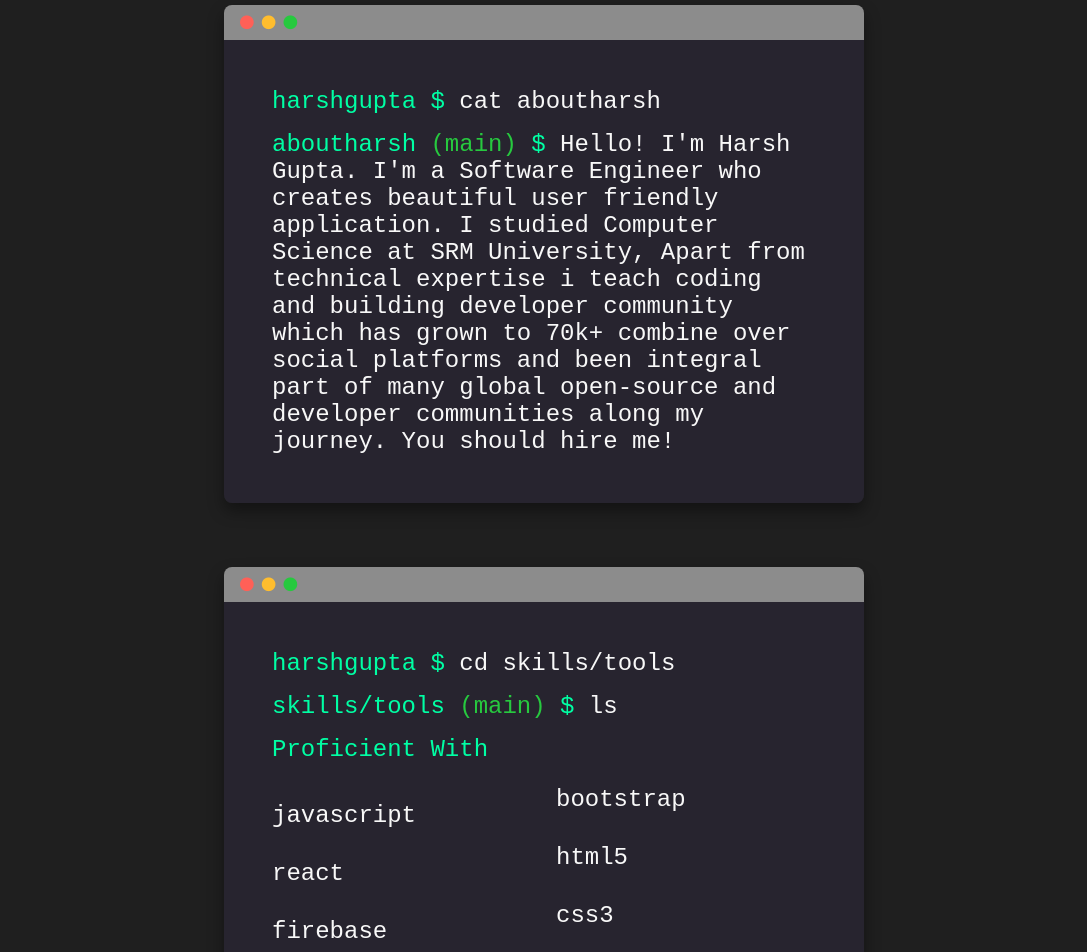
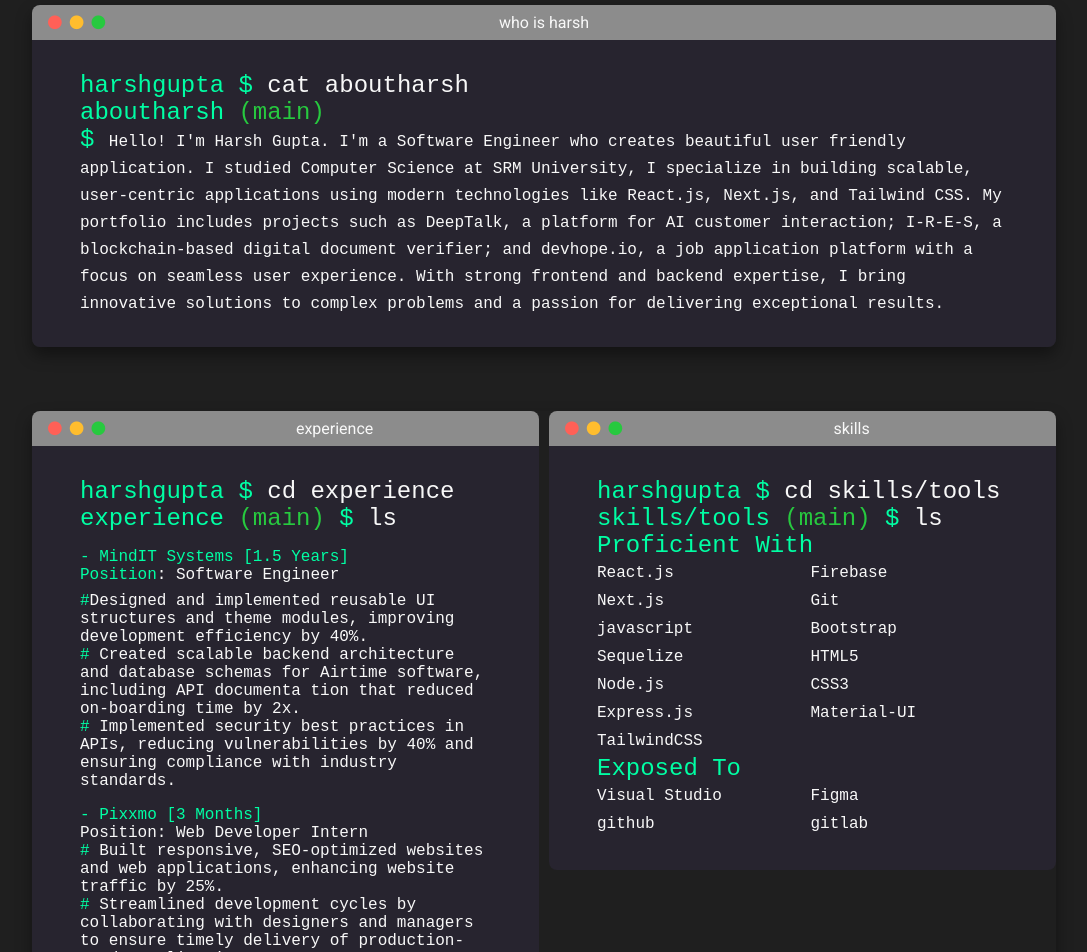
Before and after one commit to harshgupta20/me, a React (Create React App) app: page /about in a window 1280 px wide. Shown: the part 100-1052 px from the top of the page, without its empty margins (96-1183 px from the left). Built offline with nearby package versions, Linux system fonts and the light colour scheme; the HTML template or start-up script is replaced by a standard one.

Commit message:
skills and experience

```diff
--- a/src/components/about/About.js
+++ b/src/components/about/About.js
@@ -1,8 +1,9 @@
 import React from 'react';
 import Style from './About.module.scss';
 import Terminal from "./Terminal";
-import {Box} from "@mui/material";
-import {info} from "../../info/Info";
+import { Box } from "@mui/material";
+import { info } from "../../info/Info";
+import classNames from 'classnames';
 
 
 export default function About() {
@@ -10,39 +11,69 @@ export default function About() {
 
     function aboutMeText() {
         return <>
-            <p><span style={{color: info.baseColor}}>{firstName}{info.lastName.toLowerCase()} $</span> cat
+            <p><span style={{ color: info.baseColor }}>{firstName}{info.lastName.toLowerCase()} $</span> cat
                 about{firstName} </p>
-            <p><span style={{color: info.baseColor}}>about{firstName} <span
-                className={Style.green}>(main)</span> $ </span>
-                {info.bio}
+            <p><span style={{ color: info.baseColor }}>about{firstName} <span
+                className={Style.green}>(main)</span> <br/>$ </span>
+                <span style={{ fontSize: '1rem' }}>{info.bio}</span>
             </p>
         </>;
     }
 
     function skillsText() {
         return <>
-            <p><span style={{color: info.baseColor}}>{firstName}{info.lastName.toLowerCase()} $</span> cd skills/tools
+            <p><span style={{ color: info.baseColor }}>{firstName}{info.lastName.toLowerCase()} $</span> cd skills/tools
             </p>
-            <p><span style={{color: info.baseColor}}>skills/tools <span
+            <p><span style={{ color: info.baseColor }}>skills/tools <span
                 className={Style.green}>(main)</span> $</span> ls</p>
-            <p style={{color: info.baseColor}}> Proficient With</p>
-            <ul className={Style.skills}>
+            <p style={{ color: info.baseColor }}> Proficient With</p>
+            <ul style={{ fontSize: '1rem' }} className={Style.skills}>
                 {info.skills.proficientWith.map((proficiency, index) => <li key={index}>{proficiency}</li>)}
             </ul>
-            <p style={{color: info.baseColor}}> Exposed To</p>
-            <ul className={Style.skills}>
+            <p style={{ color: info.baseColor }}> Exposed To</p>
+            <ul style={{ fontSize: '1rem' }} className={Style.skills}>
                 {info.skills.exposedTo.map((skill, index) => <li key={index}>{skill}</li>)}
             </ul>
+        </>;
+    }
+    function experienceText() {
+        return <>
+            <p><span style={{ color: info.baseColor }}>{firstName}{info.lastName.toLowerCase()} $</span> cd
+                experience</p>
+                <p>
+                    <span style={{ color: info.baseColor }}>experience <span
+                        className={Style.green}>(main)</span> $</span> ls
+                </p>
+                <p style={{ color: info.baseColor, fontSize: '1rem', marginTop: '1rem' }}>- MindIT Systems [1.5 Years]</p>
+                <p style={{ fontSize: '1rem' }}><span style={{color: info.baseColor}}>Position</span>: Software Engineer</p>
+                <ul style={{ fontSize: '1rem', marginTop: '.5rem' }}>
+                        <li><span style={{color: info.baseColor}}>#</span>Designed and implemented reusable UI structures and theme modules, improving development efficiency by
+                        40%.</li>
+                        <li><span style={{color: info.baseColor}}>#</span> Created scalable backend architecture and database schemas for Airtime software, including API documenta
+                        tion that reduced on-boarding time by 2x.</li>
+                        <li><span style={{color: info.baseColor}}>#</span> Implemented security best practices in APIs, reducing vulnerabilities by 40% and ensuring compliance with
+                        industry standards.</li>
+                </ul>
+
+                <p style={{ color: info.baseColor, fontSize: '1rem', marginTop: '1rem' }}>- Pixxmo [3 Months]</p>
+                <p style={{ fontSize: '1rem' }}>Position: Web Developer Intern</p>
+                <ul style={{ fontSize: '1rem' }}>
+                        <li><span style={{color: info.baseColor}}>#</span> Built responsive, SEO-optimized websites and web applications, enhancing website traffic by 25%.</li>
+                        <li><span style={{color: info.baseColor}}>#</span> Streamlined development cycles by collaborating with designers and managers to ensure timely delivery of
+                        production-ready applications.</li>
+                        <li><span style={{color: info.baseColor}}>#</span> Developed reusable UI components, reducing development time for future projects by 40%.</li>
+                </ul>
+
         </>;
     }
 
     function miscText() {
         return <>
-            <p><span style={{color: info.baseColor}}>{firstName}{info.lastName.toLowerCase()} $</span> cd
+            <p><span style={{ color: info.baseColor }}>{firstName}{info.lastName.toLowerCase()} $</span> cd
                 hobbies/interests</p>
-            <p><span style={{color: info.baseColor}}>hobbies/interests <span
+            <p><span style={{ color: info.baseColor }}>hobbies/interests <span
                 className={Style.green}>(main)</span> $</span> ls</p>
-            <ul>
+            <ul style={{ fontSize: '1rem' }}>
                 {info.hobbies.map((hobby, index) => (
                     <li key={index}><Box component={'span'} mr={'1rem'}>{hobby.emoji}</Box>{hobby.label}</li>
                 ))}
@@ -51,10 +82,27 @@ export default function About() {
     }
 
     return (
-        <Box display={'flex'} flexDirection={'column'} alignItems={'center'} mt={'3rem'}>
-            <Terminal text={aboutMeText()}/>
-            <Terminal text={skillsText()}/>
-            <Terminal text={miscText()}/>
+        <Box width={'100%'} display={'flex'} flexDirection={'column'} alignItems={'center'} mt={'3rem'}>
+            <Box component={'section'} className={classNames(Style.terminal, Style.shadowed)}
+                width={{ xs: '90%', md: '80%' }} borderRadius={'0.5rem'} mb={'4rem'}>
+
+                <Terminal text={aboutMeText()} title={'who is harsh'} />
+            </Box>
+            <Box display={"flex"} flexDirection={{ xs: 'column', md: 'row' }} gap={"10px"} component={'section'} className={classNames(Style.terminal, Style.shadowed)}
+                width={{ xs: '90%', md: '80%' }} borderRadius={'0.5rem'} mb={'4rem'}>
+                <Box width={{ xs: '100%', md: '50%' }}>
+                    <Terminal text={experienceText()} title={'experience'} />
+                </Box>
+                <Box width={{ xs: '100%', md: '50%' }}>
+                    <Terminal text={skillsText()} title={'skills'} />
+                </Box>
+            </Box>
+
+            <Box component={'section'} className={classNames(Style.terminal, Style.shadowed)}
+                width={{ xs: '90%', md: '80%' }} borderRadius={'0.5rem'} mb={'4rem'}>
+
+                <Terminal text={miscText()} title="hobbies" />
+            </Box>
         </Box>
     )
 }
--- a/src/components/about/Terminal.js
+++ b/src/components/about/Terminal.js
@@ -1,24 +1,29 @@
 import React from 'react';
 import Style from "./Terminal.module.scss";
 import classNames from "classnames";
-import {Box} from "@mui/material";
+import { Box } from "@mui/material";
 
 const iconClass = "fa fa-circle";
 
 function Terminal(props) {
-   const {text} = props;
+   const { text, title } = props;
 
    return (
-      <Box component={'section'} className={classNames(Style.terminal, Style.shadowed)}
-           width={{xs: '80%', md: '50%'}} borderRadius={'0.5rem'} mb={'4rem'}>
-         <Box sx={{backgroundColor: '#8c8c8c'}} p={'0.5rem'} borderRadius={'0.5rem 0.5rem 0 0'}
-              fontSize={'1rem'}>
-            <i className={classNames(iconClass, Style.red)}/>
-            <i className={classNames(iconClass, Style.amber)}/>
-            <i className={classNames(iconClass, Style.green)}/>
+      <Box>
+         <Box display={"flex"} sx={{ backgroundColor: '#8c8c8c' }} p={'0.5rem'} borderRadius={'0.5rem 0.5rem 0 0'}
+            fontSize={'1rem'}>
+            <Box width={{ xs: '20%', md: `${(title === "skills" || title === "experience") ? "20%" : "10%"}` }}>
+               <i className={classNames(iconClass, Style.red)} />
+               <i className={classNames(iconClass, Style.amber)} />
+               <i className={classNames(iconClass, Style.green)} />
+            </Box>
+
+            <Box width={"80%"} textAlign={'center'}>
+               <p style={{ margin: 0, padding: 0 }}>{props.title}</p>
+            </Box>
          </Box>
-         <Box py={{xs: '1rem', md: '2rem'}} px={{xs: '2rem', md: '3rem'}} borderRadius={'0 0 0.5rem 0.5rem'}
-              sx={{backgroundColor: '#27242f'}} fontSize={'1.5rem'} fontFamily={'Courier New, Courier, monospace'}>
+         <Box py={{ xs: '1rem', md: '2rem' }} px={{ xs: '2rem', md: '3rem' }} borderRadius={'0 0 0.5rem 0.5rem'}
+            sx={{ backgroundColor: '#27242f' }} fontSize={'1.5rem'} fontFamily={'Courier New, Courier, monospace'}>
             {text}
          </Box>
       </Box>
--- a/src/info/Info.js
+++ b/src/info/Info.js
@@ -11,7 +11,7 @@ export const info = {
     firstName: "Harsh",
     lastName: "Gupta",
     initials: "< />",
-    position: "Software Developer",
+    position: "Software Engineer",
     selfPortrait: self, // don't change this unless you want to name your self-portrait in the "img" folder something else!
     gradient: `-webkit-linear-gradient(135deg, ${colors})`, // don't change this either
     baseColor: colors[0],
@@ -59,14 +59,29 @@ export const info = {
             icon: 'fa fa-instagram',
             label: 'instagram'
         },
-  ],
-    bio: "Hello! I'm Harsh Gupta. I'm a Software Engineer who creates beautiful user friendly application. I studied Computer Science at SRM University, Apart from technical expertise i teach coding and building developer community which has grown to 70k+ combine over social platforms and been integral part of many global open-source and developer communities along my journey. You should hire me!",
+    ],
+    bio: "Hello! I'm Harsh Gupta. I'm a Software Engineer who creates beautiful user friendly application. I studied Computer Science at SRM University, I specialize in building scalable, user-centric applications using modern technologies like React.js, Next.js, and Tailwind CSS. My portfolio includes projects such as DeepTalk, a platform for AI customer interaction; I-R-E-S, a blockchain-based digital document verifier; and devhope.io, a job application platform with a focus on seamless user experience. With strong frontend and backend expertise, I bring innovative solutions to complex problems and a passion for delivering exceptional results.",
     skills:
+    {
+        proficientWith: ['React.js', 'Next.js', 'javascript', 'Sequelize', 'Node.js', 'Express.js', 'TailwindCSS', 'Firebase', 'Git', 'Bootstrap', 'HTML5', 'CSS3', 'Material-UI',],
+        exposedTo: ['Visual Studio', 'github', 'Figma', 'gitlab']
+    },
+    experience: [
         {
-            proficientWith: ['javascript', 'react', 'firebase', 'git', 'bootstrap', 'html5', 'css3', 'material-UI', ],
-            exposedTo: ['Visual Studio', 'github', 'Adobe XD']
+            company: "SRM University",
+            position: "Undergraduate Student",
+            website: "https://www.srmuniv.ac.in/",
+            startDate: "2022",
+            endDate: "Present"
+        },
+        {
+            company: "SRM University",
+            position: "Volunteer",
+            website: "https://www.srmuniv.ac.in/",
+            startDate: "2022",
+            endDate: "Present"
         }
-    ,
+    ],
     hobbies: [
         {
             label: 'Reading',
```
Also changed, not shown: src/components/home/Home.js (+19 -0 lines).
